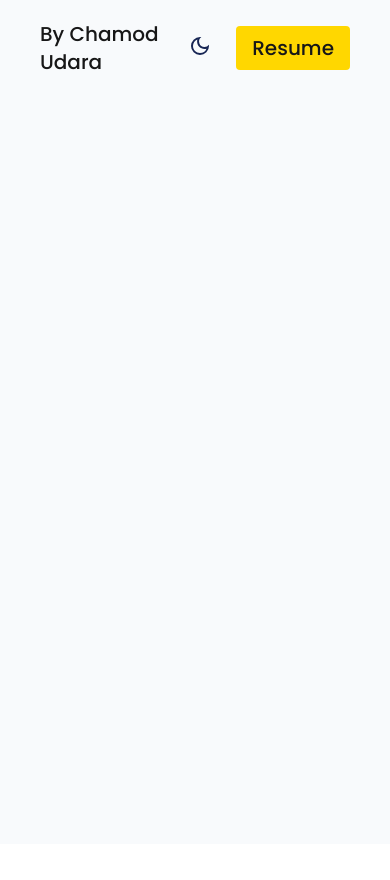
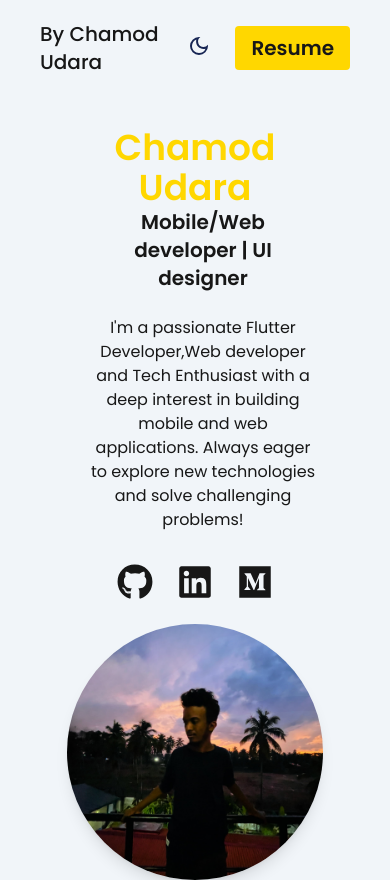
Before and after one commit to uchamod/Portfolio-web-site, a Next.js app: page / in a window 390 px wide. Before the commit the page ends 844 px from the top, so only its background shows below. Built offline with nearby package versions, Linux system fonts and the light colour scheme.

Commit message:
add hero section for mobile screen

```diff
--- a/src/app/page.tsx
+++ b/src/app/page.tsx
@@ -1,5 +1,8 @@
 import Head from "next/head";
+import Image from "next/image";
+import { FaGithub, FaLinkedin, FaMedium } from "react-icons/fa";
 import { MdOutlineDarkMode } from "react-icons/md";
+import Avatar from "/public/avatar.jpg";
 export default function Home() {
   return (
     <div>
@@ -12,7 +15,7 @@ export default function Home() {
           url('https://fonts.googleapis.com/css2?family=Noto+Sans:ital,wght@0,100..900;1,100..900&family=Poppins:ital,wght@0,200;0,300;0,400;0,500;0,600;0,700;0,800;1,300;1,500&display=swap');
         </style>
       </Head>
-      <main className="font-poppins bg-slate-50 min-h-screen px-10">
+      <main className="font-poppins bg-slate-100 min-h-screen px-10">
         {/* nav bar and hero section */}
         <section>
           {/* navigation */}
@@ -27,13 +30,53 @@ export default function Home() {
                   href="https://drive.google.com/file/d/1HA3BoRz53Wc2N3cUIeCre20BEOFAWjVJ/view?usp=sharing"
                   target="_blank"
                   download={"resume"}
-                  className="text-xl font-medium bg-customGold py-2 px-4 rounded"
+                  className="text-xl font-semibold bg-customGold py-2 px-4 rounded"
                 >
                   Resume
                 </a>
               </li>
             </ul>
           </nav>
+          {/* hero section */}
+          <div className="flex flex-col items-center justify-center">
+            <div className="text-center p-8  max-w-2xl space-x-4 ">
+              <h1 className="text-4xl font-semibold text-customGold">Chamod Udara</h1>
+              <h2 className="text-xl font-semibold">
+                Mobile/Web developer | UI designer
+              </h2>
+              <br />
+              <p className="">
+                I'm a passionate Flutter Developer,Web developer and Tech
+                Enthusiast with a deep interest in building mobile and web
+                applications. Always eager to explore new technologies and solve
+                challenging problems!
+              </p>
+            </div>
+
+            {/* reference icons */}
+            <div className="flex justify-center space-x-6">
+              <a href="https://github.com/uchamod" target="_blank">
+                <FaGithub className="text-4xl cursor-pointer" />
+              </a>
+              <a
+                href="https://www.linkedin.com/in/chamod-udara-b3927a239/"
+                target="_blank"
+              >
+                {" "}
+                <FaLinkedin className="text-4xl cursor-pointer" />
+              </a>
+              <a href="https://medium.com/@uchamod52" target="_blank">
+                <FaMedium className="text-4xl cursor-pointer" />
+              </a>
+            </div>
+            <div>
+              <Image
+                src={Avatar}
+                alt="Profile"
+                className="w-64 h-64 rounded-full mt-6 shadow-lg object-cover"
+              />
+            </div>
+          </div>
         </section>
       </main>
     </div>
```
Also changed, not shown: public/avatar.jpg (added).
